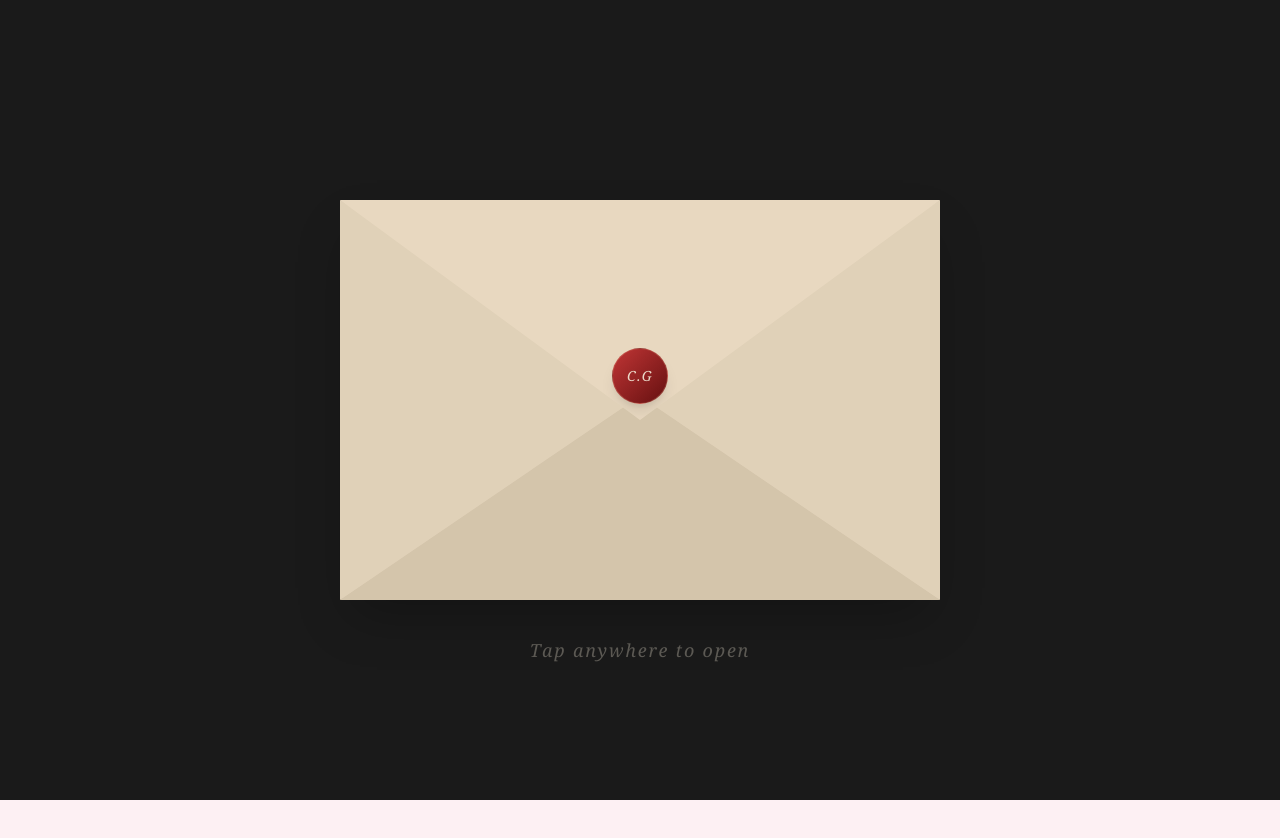
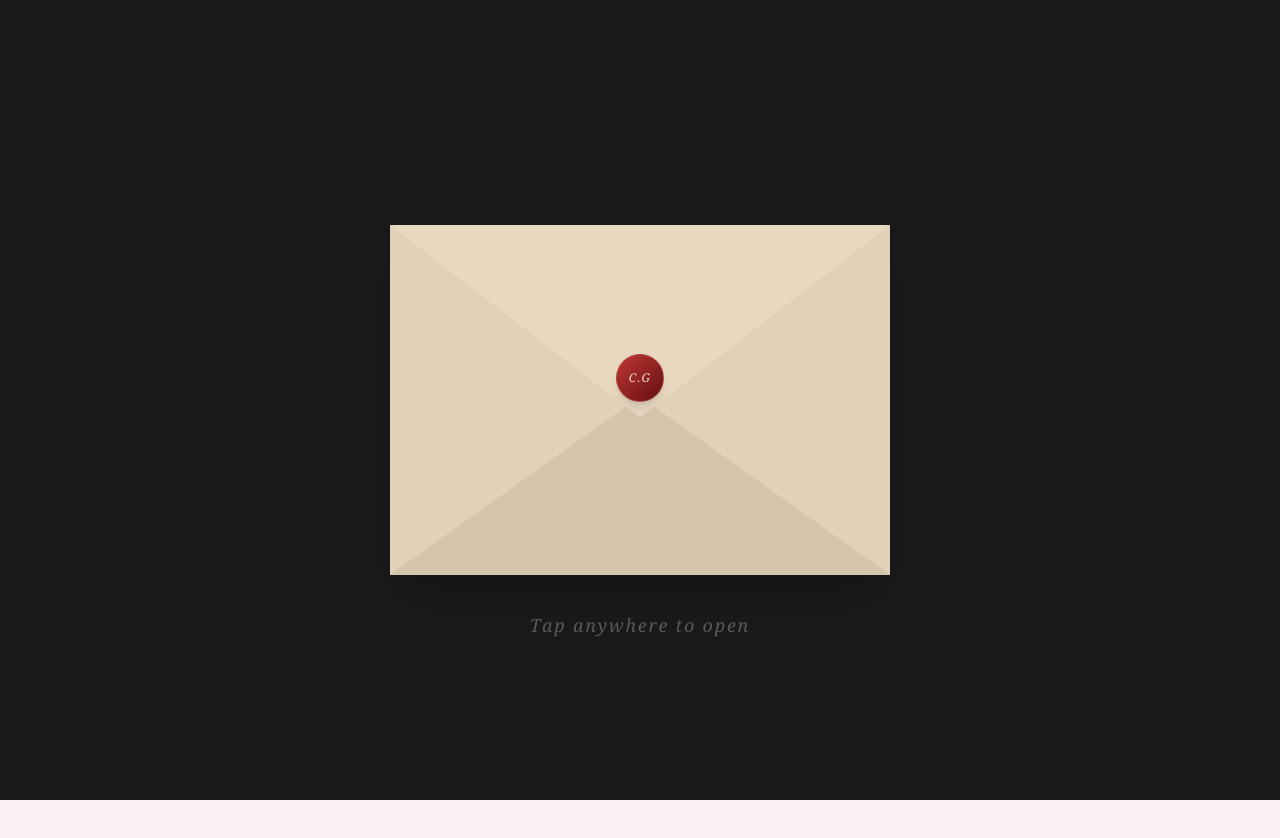
Before and after one commit to MrDilaX/wedding-invitation, a Next.js app: page / in a window 1280 px wide. Shown: the top 838 px of the page. Built offline with nearby package versions, Linux system fonts and the light colour scheme.

Commit message:
aaaaaaaaaaaaaaaaaaaa

```diff
--- a/components/EnvelopeIntro.tsx
+++ b/components/EnvelopeIntro.tsx
@@ -6,8 +6,8 @@ interface Props {
 }
 
 export default function EnvelopeIntro({ onOpen }: Props) {
-  // idle -> opening (flap flips) -> fading (envelope hides) -> done (unmounts)
-  const [phase, setPhase] = useState<"idle" | "opening" | "fading" | "done">("idle");
+  // idle -> opening (animations play) -> fading (transition out)
+  const [phase, setPhase] = useState<"idle" | "opening" | "fading">("idle");
   const [mounted, setMounted] = useState(false);
 
   useEffect(() => {
@@ -18,72 +18,117 @@ export default function EnvelopeIntro({ onOpen }: Props) {
     if (phase !== "idle") return;
     setPhase("opening");
 
-    // Step 1: Flap finishes opening, start fading out everything
+    // Let the letter slide up and hearts float for 3 seconds, then fade out
     setTimeout(() => {
       setPhase("fading");
-    }, 800); // Wait for flap animation (0.8s)
+    }, 3500);
 
-    // Step 2: Fade out complete, unmount and trigger the actual invite
+    // After fade is complete, trigger the main invitation
     setTimeout(() => {
-      setPhase("done");
       onOpen();
-    }, 1500); // 0.8s open + 0.7s fade
+    }, 4500);
   };
 
-  if (phase === "done") return null;
+  if (!mounted) return null;
 
   const isOpen = phase === "opening" || phase === "fading";
-  const isHidden = phase === "fading";
+  const isFading = phase === "fading";
 
   return (
     <div
       onClick={handleOpen}
-      className="fixed inset-0 z-[100] flex items-center justify-center transition-colors duration-700 bg-[#1a1a1a]"
-      style={{
-        cursor: phase === "idle" ? "pointer" : "default",
-        opacity: isHidden ? 0 : 1, // Fades out the entire screen before onOpen
-        transition: "opacity 0.7s ease-in-out"
-      }}
+      className={`fixed inset-0 z-[100] flex items-center justify-center bg-[#1a1a1a] transition-opacity duration-1000 ${
+        isFading ? "opacity-0" : "opacity-100"
+      }`}
+      style={{ cursor: phase === "idle" ? "pointer" : "default" }}
     >
-      {/* 3D Container */}
+      {/* INLINE STYLES FOR THE HEARTS:
+        Replicating the famous sway and float-up keyframes
+      */}
+      <style>{`
+        .heart-1 { animation: floatUp 3s linear forwards, sway 1.5s ease-in-out infinite alternate; animation-delay: 0.5s; opacity: 0; }
+        .heart-2 { animation: floatUp 4s linear forwards, sway 2s ease-in-out infinite alternate-reverse; animation-delay: 0.7s; opacity: 0; }
+        .heart-3 { animation: floatUp 3.5s linear forwards, sway 1.2s ease-in-out infinite alternate; animation-delay: 0.9s; opacity: 0; }
+
+        @keyframes floatUp {
+          0% { transform: translateY(0) scale(1); opacity: 1; }
+          100% { transform: translateY(-400px) scale(0.8); opacity: 0; }
+        }
+        @keyframes sway {
+          0% { margin-left: -30px; }
+          100% { margin-left: 30px; }
+        }
+      `}</style>
+
+      {/* 3D Envelope Container */}
       <div
-        className="relative w-[min(600px,90vw)] h-[min(400px,60vw)] transition-all duration-1000 ease-out"
-        style={{
-          perspective: "1500px",
-          opacity: mounted ? 1 : 0,
-          transform: mounted ? "scale(1)" : "scale(0.95)"
-        }}
+        className="relative w-[min(500px,85vw)] h-[min(350px,60vw)]"
+        style={{ perspective: "1500px" }}
       >
 
-        {/* 1. BACK BOX (The inside of the envelope) */}
-        <div className="absolute inset-0 bg-[#d4c7b0] rounded-sm shadow-2xl" />
+        {/* 1. BACK OF ENVELOPE (Inside wall) */}
+        <div className="absolute inset-0 bg-[#d4c7b0] rounded-sm shadow-2xl z-[1]" />
 
-        {/* 2. SIDE & BOTTOM TRIANGLES (The front pocket)
-            Slightly larger than 50% to prevent tiny gaps in the middle */}
+        {/* 2. THE LETTER (Slides up from inside) */}
         <div
-          className="absolute inset-0 z-[5]"
+          className="absolute bottom-0 left-[5%] w-[90%] h-[95%] bg-[#fcf9f2] rounded-t-md shadow-inner flex flex-col items-center pt-8 gap-4 z-[3] transition-transform duration-1000 ease-out"
+          style={{
+            transform: isOpen ? "translateY(-45%)" : "translateY(0)",
+            transitionDelay: isOpen ? "0.4s" : "0s" // Waits for flap to open
+          }}
+        >
+          {/* Decorative lines to look like a formal letter */}
+          <div className="w-1/2 h-2 bg-[#e0d5c1] rounded-full" />
+          <div className="w-3/4 h-2 bg-[#e0d5c1] rounded-full" />
+          <div className="w-3/4 h-2 bg-[#e0d5c1] rounded-full" />
+          <div className="w-16 h-16 mt-4 border border-[#d4c7b0] rounded-full flex items-center justify-center">
+            <span className="text-[#a89b82] font-serif italic text-sm">C&G</span>
+          </div>
+        </div>
+
+        {/* 3. FLOATING HEARTS */}
+        <div className="absolute top-[20%] left-0 w-full h-full z-[4] pointer-events-none flex justify-center">
+          {isOpen && (
+            <>
+              <svg className="heart-1 absolute w-10 h-10 text-[#c03535] drop-shadow-md ml-[-40px]" viewBox="0 0 24 24" fill="currentColor">
+                <path d="M12 21.35l-1.45-1.32C5.4 15.36 2 12.28 2 8.5 2 5.42 4.42 3 7.5 3c1.74 0 3.41.81 4.5 2.09C13.09 3.81 14.76 3 16.5 3 19.58 3 22 5.42 22 8.5c0 3.78-3.4 6.86-8.55 11.54L12 21.35z"/>
+              </svg>
+              <svg className="heart-2 absolute w-8 h-8 text-[#8b1c1c] drop-shadow-md ml-[30px]" viewBox="0 0 24 24" fill="currentColor">
+                <path d="M12 21.35l-1.45-1.32C5.4 15.36 2 12.28 2 8.5 2 5.42 4.42 3 7.5 3c1.74 0 3.41.81 4.5 2.09C13.09 3.81 14.76 3 16.5 3 19.58 3 22 5.42 22 8.5c0 3.78-3.4 6.86-8.55 11.54L12 21.35z"/>
+              </svg>
+              <svg className="heart-3 absolute w-12 h-12 text-[#e05a5a] drop-shadow-md ml-[-10px]" viewBox="0 0 24 24" fill="currentColor">
+                <path d="M12 21.35l-1.45-1.32C5.4 15.36 2 12.28 2 8.5 2 5.42 4.42 3 7.5 3c1.74 0 3.41.81 4.5 2.09C13.09 3.81 14.76 3 16.5 3 19.58 3 22 5.42 22 8.5c0 3.78-3.4 6.86-8.55 11.54L12 21.35z"/>
+              </svg>
+            </>
+          )}
+        </div>
+
+        {/* 4. FRONT POCKET (Sides and Bottom, sits over the letter) */}
+        <div
+          className="absolute inset-0 z-[5] pointer-events-none"
           style={{ clipPath: "polygon(0 0, 0 100%, 51% 51%)", background: "#e0d1b8" }}
         />
         <div
-          className="absolute inset-0 z-[5]"
+          className="absolute inset-0 z-[5] pointer-events-none"
           style={{ clipPath: "polygon(100% 0, 100% 100%, 49% 51%)", background: "#e0d1b8" }}
         />
         <div
-          className="absolute inset-0 z-[6]"
+          className="absolute inset-0 z-[6] pointer-events-none"
           style={{ clipPath: "polygon(0 100%, 100% 100%, 50% 49%)", background: "#d4c5ab" }}
         />
 
-        {/* 3. THE FLAP */}
+        {/* 5. THE FLAP (Moves behind the letter when opened) */}
         <div
-          className="absolute top-0 left-0 w-full h-[55%] z-[10] transition-transform duration-700 ease-in-out"
+          className={`absolute top-0 left-0 w-full h-[55%] transition-transform duration-500 ease-in-out pointer-events-none ${
+            isOpen ? "z-[2]" : "z-[10]" // Magic trick: Drops to the back once opened
+          }`}
           style={{
             transformOrigin: "top",
-            // -180deg ensures it swings UP and AWAY from the front, instead of into the envelope
             transform: isOpen ? "rotateX(-180deg)" : "rotateX(0deg)",
             transformStyle: "preserve-3d"
           }}
         >
-          {/* Front of Flap (Visible when closed) */}
+          {/* Outside of the flap */}
           <div
             className="absolute inset-0 bg-[#e8d8c0]"
             style={{
@@ -92,26 +137,25 @@ export default function EnvelopeIntro({ onOpen }: Props) {
             }}
           >
             {/* Wax Seal */}
-            <div className="absolute bottom-4 left-1/2 -translate-x-1/2 w-14 h-14 bg-gradient-to-br from-[#c03535] to-[#651010] rounded-full shadow-lg flex items-center justify-center border border-[#ffc8a0]/20">
-                <span className="text-sm text-[#f5eddb]/90 font-serif italic tracking-widest">C.G</span>
+            <div className="absolute bottom-4 left-1/2 -translate-x-1/2 w-12 h-12 bg-gradient-to-br from-[#c03535] to-[#651010] rounded-full shadow-lg flex items-center justify-center border border-[#ffc8a0]/20 pointer-events-auto">
+                <span className="text-xs text-[#f5eddb]/90 font-serif italic tracking-widest">C.G</span>
             </div>
           </div>
 
-          {/* Back of Flap (Visible when open) */}
+          {/* Inside of the flap */}
           <div
             className="absolute inset-0 bg-[#c4b59d]"
             style={{
               clipPath: "polygon(0 0, 100% 0, 50% 100%)",
-              // Rotated so it faces the right way when the parent flips
               transform: "rotateX(-180deg)",
               backfaceVisibility: "hidden"
             }}
           />
         </div>
 
-        {/* 4. TAP INDICATOR */}
-        {phase === "idle" && mounted && (
-          <div className="absolute -bottom-16 left-0 w-full flex flex-col items-center gap-2 animate-pulse">
+        {/* TAP INSTRUCTION */}
+        {phase === "idle" && (
+          <div className="absolute -bottom-16 left-0 w-full flex flex-col items-center gap-2 animate-pulse pointer-events-none">
             <span className="text-[#f5eddb]/60 font-serif italic tracking-widest text-lg">Tap anywhere to open</span>
           </div>
         )}
```
